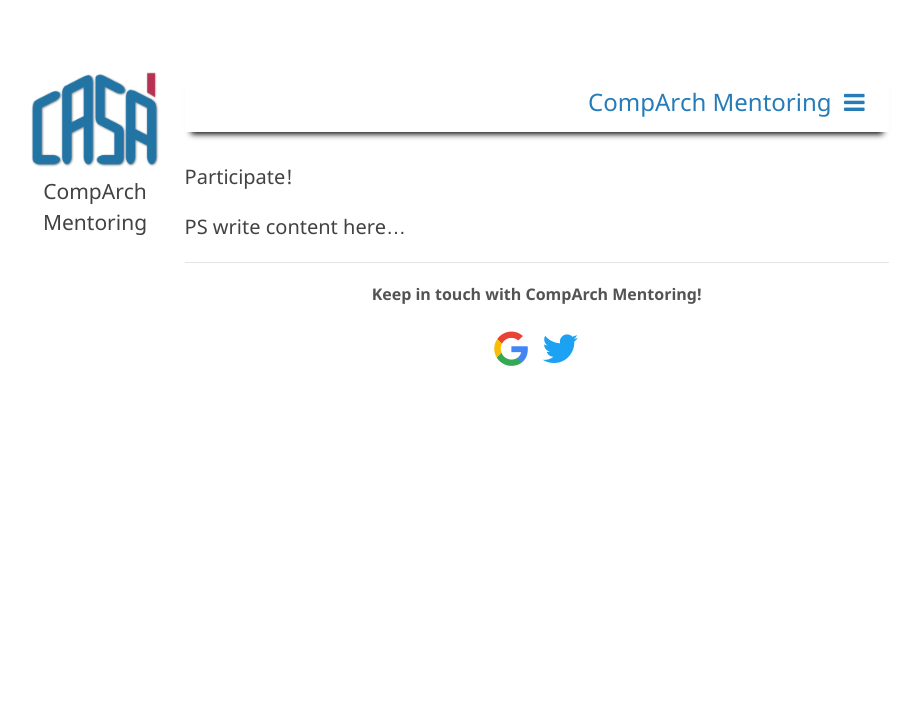
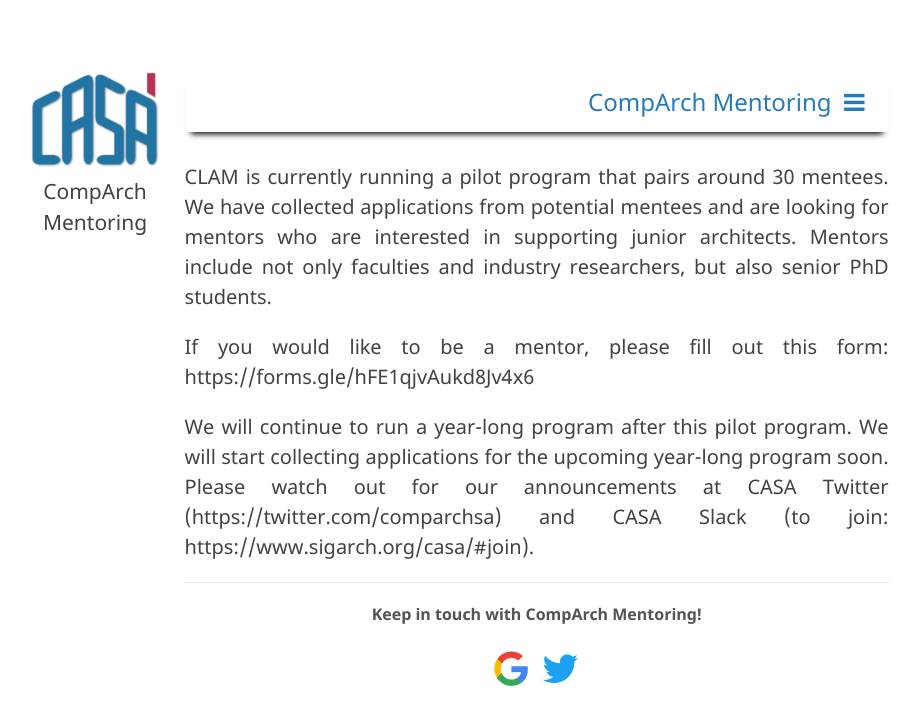
Before and after one commit to suyashmahar/jekyll-conf-website, a Jekyll site: the page built from pages/participate.md, in a window 1280 px wide. Shown: the top 725 px of the page, without its empty margins (169-1089 px from the left). Built offline with Jekyll 4.4.1, drawn with Linux system fonts in a browser that asks for light colours.

Commit message:
Update participate.md

```diff
--- a/pages/participate.md
+++ b/pages/participate.md
@@ -5,7 +5,8 @@ categories: "navigation"
 order: 4
 ---
 
-Participate!
+CLAM is currently running a pilot program that pairs around 30 mentees. We have collected applications from potential mentees and are looking for mentors who are interested in supporting junior architects. Mentors include not only faculties and industry researchers, but also senior PhD students.
 
+If you would like to be a mentor, please fill out this form: https://forms.gle/hFE1qjvAukd8Jv4x6
 
-PS write content here...
+We will continue to run a year-long program after this pilot program. We will start collecting applications for the upcoming year-long program soon. Please watch out for our announcements at CASA Twitter (https://twitter.com/comparchsa) and CASA Slack (to join: https://www.sigarch.org/casa/#join).
```
